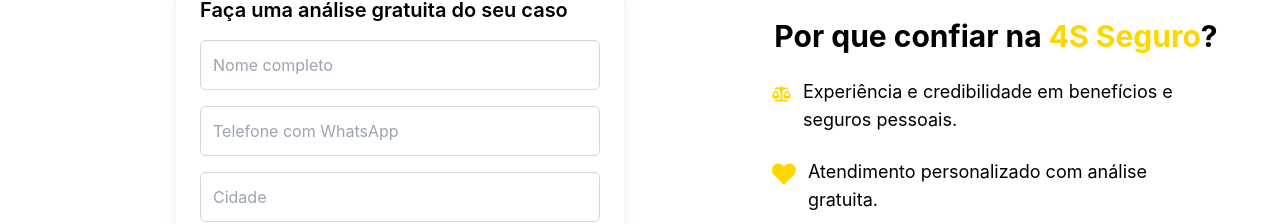
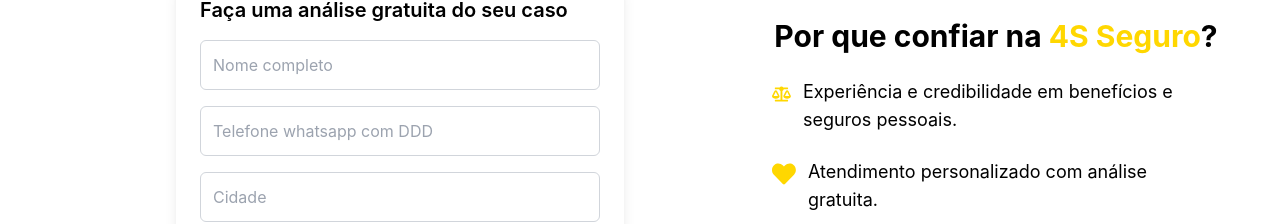
Before and after one commit to adryeldeev/LPSeguroFront, a React (Vite) app: page / in a window 1280 px wide. Shown: the part 438-662 px from the top of the page. Built offline with nearby package versions, Linux system fonts and the light colour scheme; no server answers.

Commit message:
editando campo input telefone

```diff
--- a/src/components/FormAnalysis/LeadForm.tsx
+++ b/src/components/FormAnalysis/LeadForm.tsx
@@ -80,7 +80,7 @@
             <input
               type="tel"
               name="telefone"
-              placeholder="Telefone com WhatsApp"
+              placeholder="Telefone whatsapp com DDD"
               className="w-full p-3 border border-gray-300 rounded-md"
               onChange={handleChange}
               required
```
